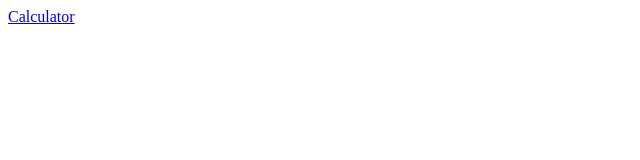
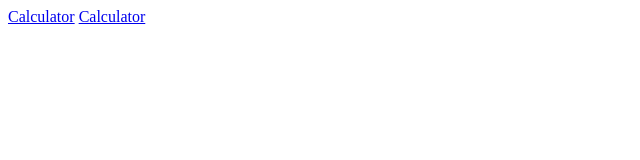
Before and after one commit to Sentha123/Sentha123.github.io, a plain HTML site: page index.html in a window 1280 px wide. Shown: the full height of the page, 0-640 px from the left. Drawn offline with Linux system fonts and the light colour scheme.

Commit message:
Update index.html

```diff
--- a/index.html
+++ b/index.html
@@ -8,6 +8,7 @@
 </head>
 <body>
    <a href = "https://sentha123.github.io/calculator/">Calculator</a>
+     <a href = "https://sentha123.github.io/Drumkit/">Calculator</a>
 
     <script src="index.js"></script>
 </body>
```
